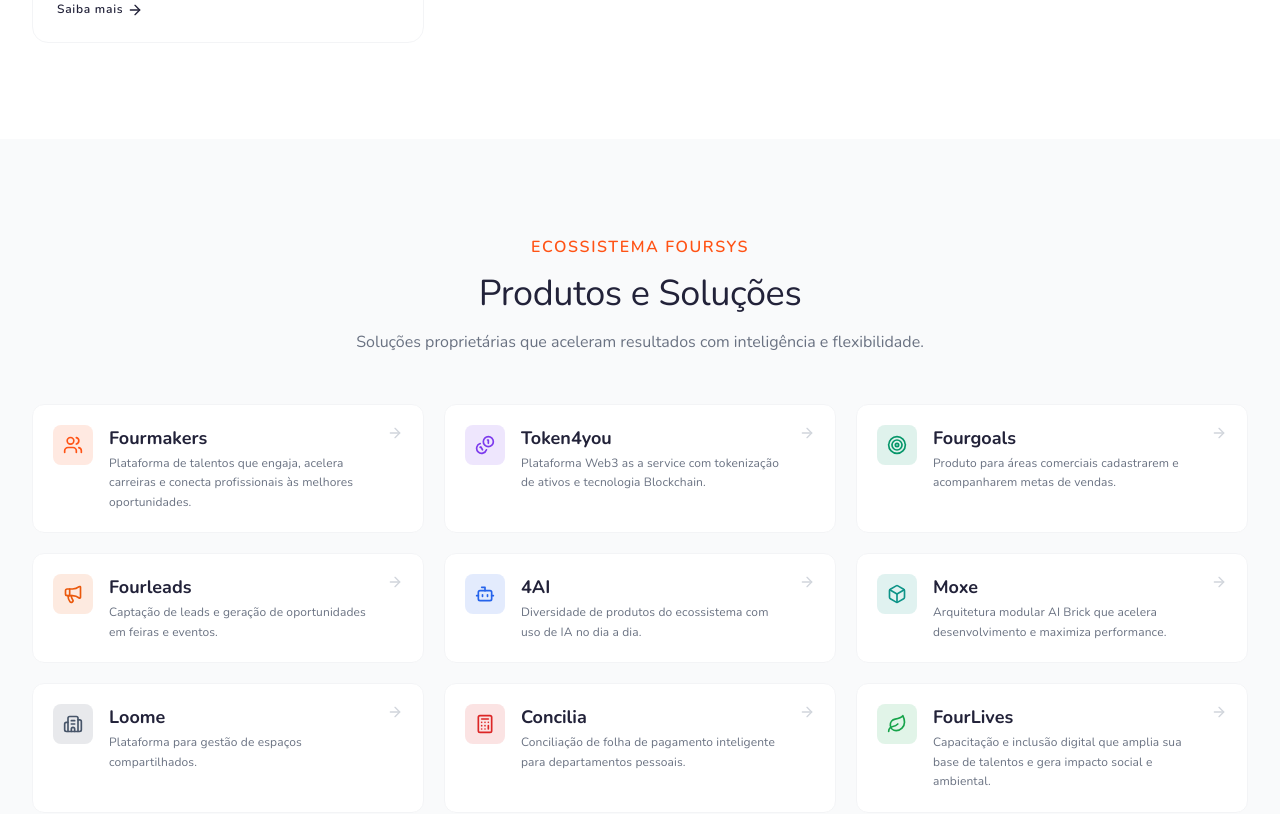
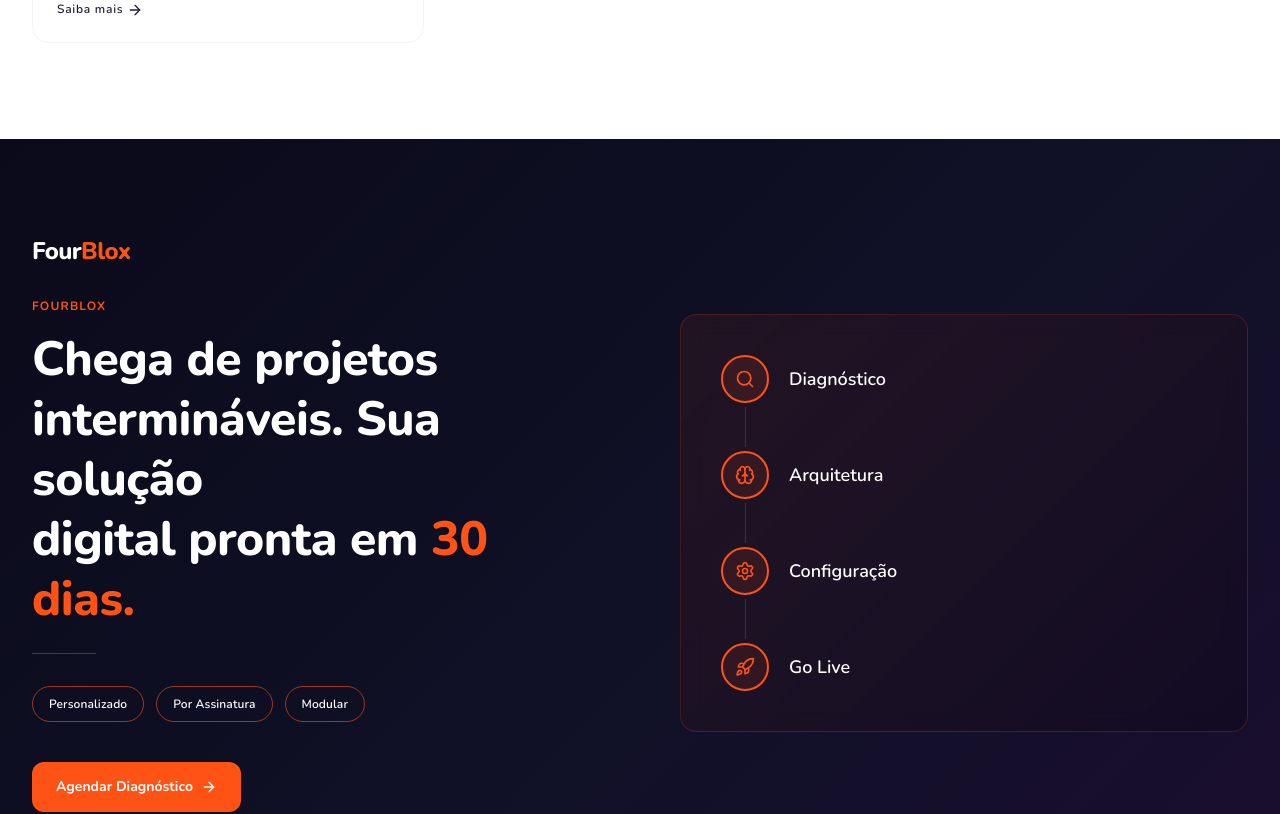
Before and after one commit to SolutionCenter4Sys/Site4sys, a Next.js app: page /en in a window 1280 px wide. Shown: the part 4480-5294 px from the top of the page. Built offline with nearby package versions, Linux system fonts and the light colour scheme.

Commit message:
feat: substituir secao Produtos por FourBlox hero - dark design com processo 4 etapas
Made-with: Cursor

```diff
--- a/components/sections/ProductsSection.tsx
+++ b/components/sections/ProductsSection.tsx
@@ -1,84 +1,17 @@
 'use client';
 import Link from 'next/link';
-import { ArrowRight, Users, Coins, Target, Megaphone, Bot, Box, Building2, Calculator, Leaf } from 'lucide-react';
+import { ArrowRight, Search, Brain, Settings, Rocket } from 'lucide-react';
 import { useScrollAnimation } from '@/hooks/useScrollAnimation';
-import { Kicker } from '@/components/ui/Kicker';
 import { cn } from '@/lib/utils';
 
-const PRODUCTS = [
-  {
-    id: 'fourmakers',
-    name: 'Fourmakers',
-    description: 'Plataforma de talentos que engaja, acelera carreiras e conecta profissionais às melhores oportunidades.',
-    icon: Users,
-    href: '/sobre#fourmakers',
-    color: '#FF5315',
-  },
-  {
-    id: 'token4you',
-    name: 'Token4you',
-    description: 'Plataforma Web3 as a service com tokenização de ativos e tecnologia Blockchain.',
-    icon: Coins,
-    href: '/sobre',
-    color: '#7C3AED',
-  },
-  {
-    id: 'fourgoals',
-    name: 'Fourgoals',
-    description: 'Produto para áreas comerciais cadastrarem e acompanharem metas de vendas.',
-    icon: Target,
-    href: '/sobre',
-    color: '#059669',
-  },
-  {
-    id: 'fourleads',
-    name: 'Fourleads',
-    description: 'Captação de leads e geração de oportunidades em feiras e eventos.',
-    icon: Megaphone,
-    href: '/sobre',
-    color: '#EA580C',
-  },
-  {
-    id: '4ai',
-    name: '4AI',
-    description: 'Diversidade de produtos do ecossistema com uso de IA no dia a dia.',
-    icon: Bot,
-    href: '/sobre',
-    color: '#2563EB',
-  },
-  {
-    id: 'moxe',
-    name: 'Moxe',
-    description: 'Arquitetura modular AI Brick que acelera desenvolvimento e maximiza performance.',
-    icon: Box,
-    href: '/sobre',
-    color: '#0D9488',
-  },
-  {
-    id: 'loome',
-    name: 'Loome',
-    description: 'Plataforma para gestão de espaços compartilhados.',
-    icon: Building2,
-    href: '/sobre',
-    color: '#475569',
-  },
-  {
-    id: 'concilia',
-    name: 'Concilia',
-    description: 'Conciliação de folha de pagamento inteligente para departamentos pessoais.',
-    icon: Calculator,
-    href: '/sobre',
-    color: '#DC2626',
-  },
-  {
-    id: 'fourlives',
-    name: 'FourLives',
-    description: 'Capacitação e inclusão digital que amplia sua base de talentos e gera impacto social e ambiental.',
-    icon: Leaf,
-    href: '/sobre#fourlives',
-    color: '#16A34A',
-  },
+const STEPS = [
+  { icon: Search, label: 'Diagnóstico' },
+  { icon: Brain, label: 'Arquitetura' },
+  { icon: Settings, label: 'Configuração' },
+  { icon: Rocket, label: 'Go Live' },
 ];
+
+const TAGS = ['Personalizado', 'Por Assinatura', 'Modular'];
 
 export function ProductsSection() {
   const { ref, isVisible } = useScrollAnimation<HTMLElement>();
@@ -86,49 +19,100 @@ export function ProductsSection() {
   return (
     <section
       ref={ref}
-      className="section-padding bg-gray-50"
-      aria-label="Produtos e Ecossistema"
+      className="section-padding"
+      style={{ background: 'linear-gradient(135deg, #0A0A1A 0%, #111128 60%, #1A0D2E 100%)' }}
+      aria-label="FourBlox — Produtos por Assinatura"
     >
       <div className="container-site">
-        <div className="text-center mb-12">
-          <Kicker className="mb-3">Ecossistema Foursys</Kicker>
-          <h2 className="text-display-sm text-navy mb-3">Produtos e Soluções</h2>
-          <p className="text-body-lg text-gray-500 max-w-2xl mx-auto">
-            Soluções proprietárias que aceleram resultados com inteligência e flexibilidade.
-          </p>
+        <div
+          className={cn(
+            'grid grid-cols-1 lg:grid-cols-2 gap-12 lg:gap-20 items-center transition-all duration-700',
+            isVisible ? 'opacity-100 translate-y-0' : 'opacity-0 translate-y-8'
+          )}
+        >
+          {/* Lado esquerdo — conteúdo */}
+          <div>
+            {/* Logo FourBlox */}
+            <div className="flex items-center gap-2 mb-8">
+              <span className="text-white font-black text-2xl tracking-tight">
+                Four<span className="text-orange">Blox</span>
+              </span>
             </div>
 
-        <div className="grid grid-cols-1 sm:grid-cols-2 lg:grid-cols-3 gap-5">
-          {PRODUCTS.map((product, i) => {
-            const Icon = product.icon;
-            return (
+            {/* Kicker */}
+            <p className="text-label-md text-orange font-bold uppercase tracking-widest mb-4">
+              FOURBLOX
+            </p>
+
+            {/* Headline */}
+            <h2 className="text-display-sm lg:text-display-md text-white font-black leading-tight mb-6">
+              Chega de projetos<br />
+              intermináveis. Sua solução<br />
+              digital pronta em{' '}
+              <span className="text-orange">30 dias.</span>
+            </h2>
+
+            {/* Divisor */}
+            <div className="w-16 h-px bg-white/20 mb-8" />
+
+            {/* Tags */}
+            <div className="flex flex-wrap gap-3 mb-10">
+              {TAGS.map(tag => (
+                <span
+                  key={tag}
+                  className="px-4 py-2 rounded-full border border-orange/60 text-white text-body-sm font-semibold"
+                >
+                  {tag}
+                </span>
+              ))}
+            </div>
+
+            {/* CTA */}
             <Link
-                key={product.id}
-                href={product.href}
+              href="/solucoes/fourblox"
+              className="inline-flex items-center gap-2 bg-orange text-white font-bold text-body-md px-6 py-3.5 rounded-xl hover:bg-orange-dark active:scale-95 transition-all"
+            >
+              Agendar Diagnóstico
+              <ArrowRight className="w-4 h-4" />
+            </Link>
+          </div>
+
+          {/* Lado direito — processo em 4 etapas */}
+          <div
             className={cn(
-                  'flex items-start gap-4 p-5 rounded-xl bg-white border border-gray-100 hover:border-orange/20 hover:shadow-card transition-all duration-300 group',
-                  isVisible ? 'opacity-100 translate-y-0' : 'opacity-0 translate-y-4'
+              'transition-all duration-700 delay-200',
+              isVisible ? 'opacity-100 translate-x-0' : 'opacity-0 translate-x-8'
             )}
-                style={{ transitionDelay: `${i * 50}ms` }}
           >
             <div
-                  className="w-10 h-10 rounded-lg flex items-center justify-center flex-shrink-0 transition-transform group-hover:scale-110"
-                  style={{ background: `${product.color}20` }}
+              className="rounded-2xl p-8 lg:p-10 border border-orange/20"
+              style={{ background: 'linear-gradient(135deg, rgba(255,83,21,0.08) 0%, rgba(15,10,30,0.6) 100%)', backdropFilter: 'blur(12px)' }}
             >
-                  <Icon className="w-5 h-5" style={{ color: product.color }} />
+              <div className="space-y-0">
+                {STEPS.map((step, i) => {
+                  const Icon = step.icon;
+                  const isLast = i === STEPS.length - 1;
+                  return (
+                    <div key={step.label} className="flex items-start gap-5">
+                      {/* Ícone + linha conectora */}
+                      <div className="flex flex-col items-center flex-shrink-0">
+                        <div className="w-12 h-12 rounded-full border-2 border-orange flex items-center justify-center bg-orange/10">
+                          <Icon className="w-5 h-5 text-orange" />
                         </div>
-                <div className="flex-1 min-w-0">
-                  <h3 className="text-heading-sm text-navy font-bold group-hover:text-orange transition-colors">
-                    {product.name}
-                  </h3>
-                  <p className="text-body-sm text-gray-500 mt-0.5 leading-relaxed">
-                    {product.description}
-                  </p>
+                        {!isLast && (
+                          <div className="w-px h-10 bg-orange/30 my-1" />
+                        )}
                       </div>
-                <ArrowRight className="w-4 h-4 text-gray-300 group-hover:text-orange group-hover:translate-x-1 transition-all flex-shrink-0" />
-              </Link>
+                      {/* Label */}
+                      <div className={cn('pt-3', !isLast && 'pb-10')}>
+                        <p className="text-heading-md text-white font-semibold">{step.label}</p>
+                      </div>
+                    </div>
                   );
                 })}
+              </div>
+            </div>
+          </div>
         </div>
       </div>
     </section>
```
Lines whose indentation alone changed are shown as unchanged.
